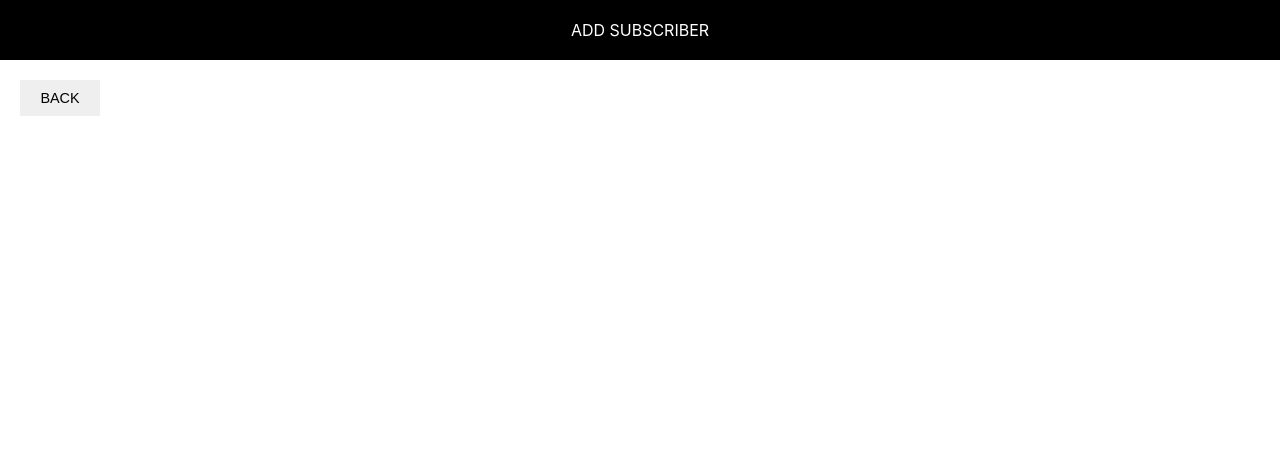
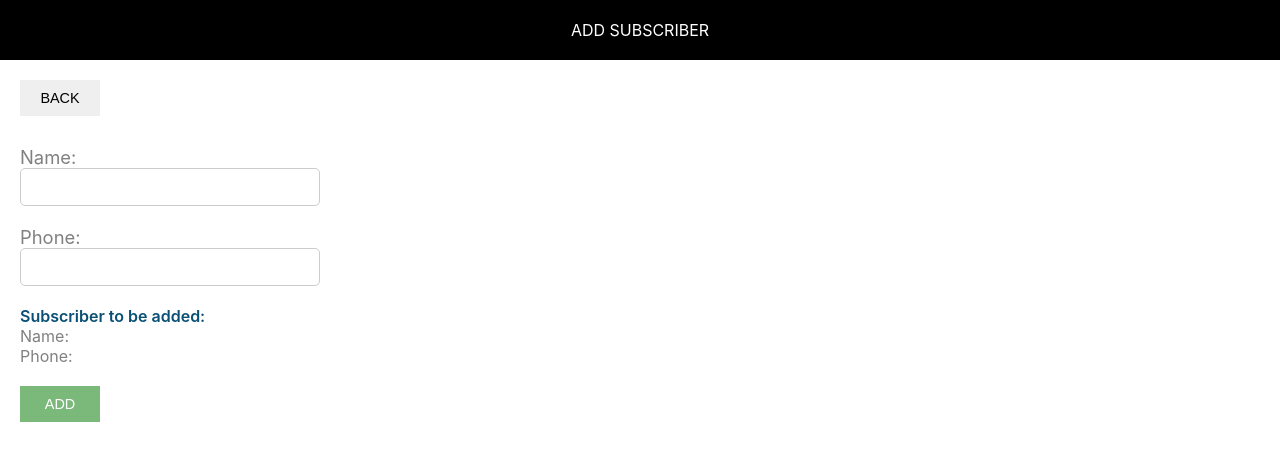
Before and after one commit to krish-vd/Phone-Directory, a React (Create React App) app in the folder phone-directory/: page / in a window 1280 px wide. Shown: the top 460 px of the page. Built offline with nearby package versions, Linux system fonts and the light colour scheme.

Commit message:
Added AddSubscriber Component

```diff
--- /dev/null
+++ b/phone-directory/src/AddSubscriber.css
@@ -0,0 +1,36 @@
+.subscriber-form {
+    margin-top: 30px;
+}
+
+.label-control {
+    color: #808080;
+    font-size: 1.15rem;
+    margin-right: 15px;
+}
+
+.input-control {
+    width: 300px;
+    min-width: 100px;
+    padding: 10px 15px;
+    display: inline-block;
+    border: 1px solid #ccc;
+    border-radius: 5px;
+    box-sizing: border-box;
+    font-size: 0.9rem;
+    outline: none;
+}
+
+.subscriber-info-container {
+    font-size: 1rem;
+    margin-right: 10px;
+    margin-bottom: 20px;
+}
+
+.subscriber-to-add-heading {
+    color: #0a4f75;
+    font-weight: 600;
+}
+
+.subscriber-info {
+    color: #808080;
+}
--- a/phone-directory/src/AddSubscriber.js
+++ b/phone-directory/src/AddSubscriber.js
@@ -1,5 +1,6 @@
 import React, {Component} from 'react';
 import Header from './Header'
+import './AddSubscriber.css'
 
 class AddSubscriber extends Component {
     render() {
@@ -8,6 +9,19 @@
                 <Header heading="Add Subscriber"/>
                 <div className="component-body-container">
                     <button className="custom-btn">Back</button>
+                    <form className="subscriber-form">
+                        <label htmlFor="name" className="label-control">Name: </label><br/>
+                        <input id="name" type="text" className="input-control" name="name"/><br/><br/>
+                        <label htmlFor="phone" className="label-control">Phone: </label><br/>
+                        <input id="phone" type="text" className="input-control" name="phone"/><br/><br/>
+                        <div className="subscriber-info-container">
+                            <span className="subscriber-to-add-heading">Subscriber to be added: </span><br/>
+                            <span className="subscriber-info">Name: </span><br/>
+                            <span className="subscriber-info">Phone: </span>
+                        </div>
+                        <button type="submit" className="custom-btn add-btn">Add</button>
+
+                    </form>
                 </div>
             </div>
         )
--- a/phone-directory/src/App.css
+++ b/phone-directory/src/App.css
@@ -1,9 +1,6 @@
 
 
-.add-btn {
-    background: #7ab97a;
-    color: #fff;
-}
+
 
 .grid-container {
     display: grid;
--- a/phone-directory/src/common/common.css
+++ b/phone-directory/src/common/common.css
@@ -12,3 +12,8 @@
     cursor: pointer;
     outline: none;
 }
+
+.add-btn {
+    background: #7ab97a;
+    color: #fff;
+}
```
